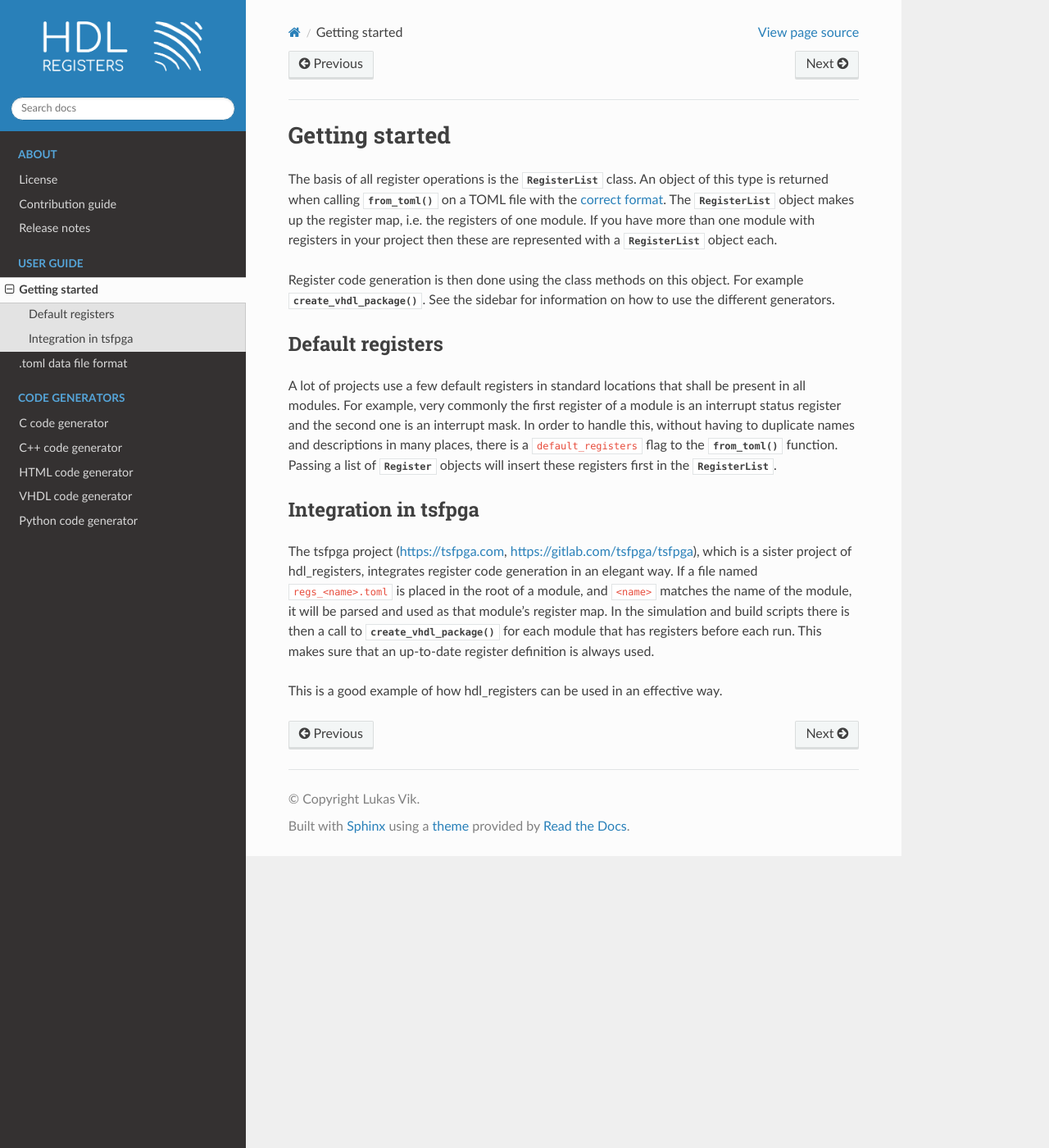
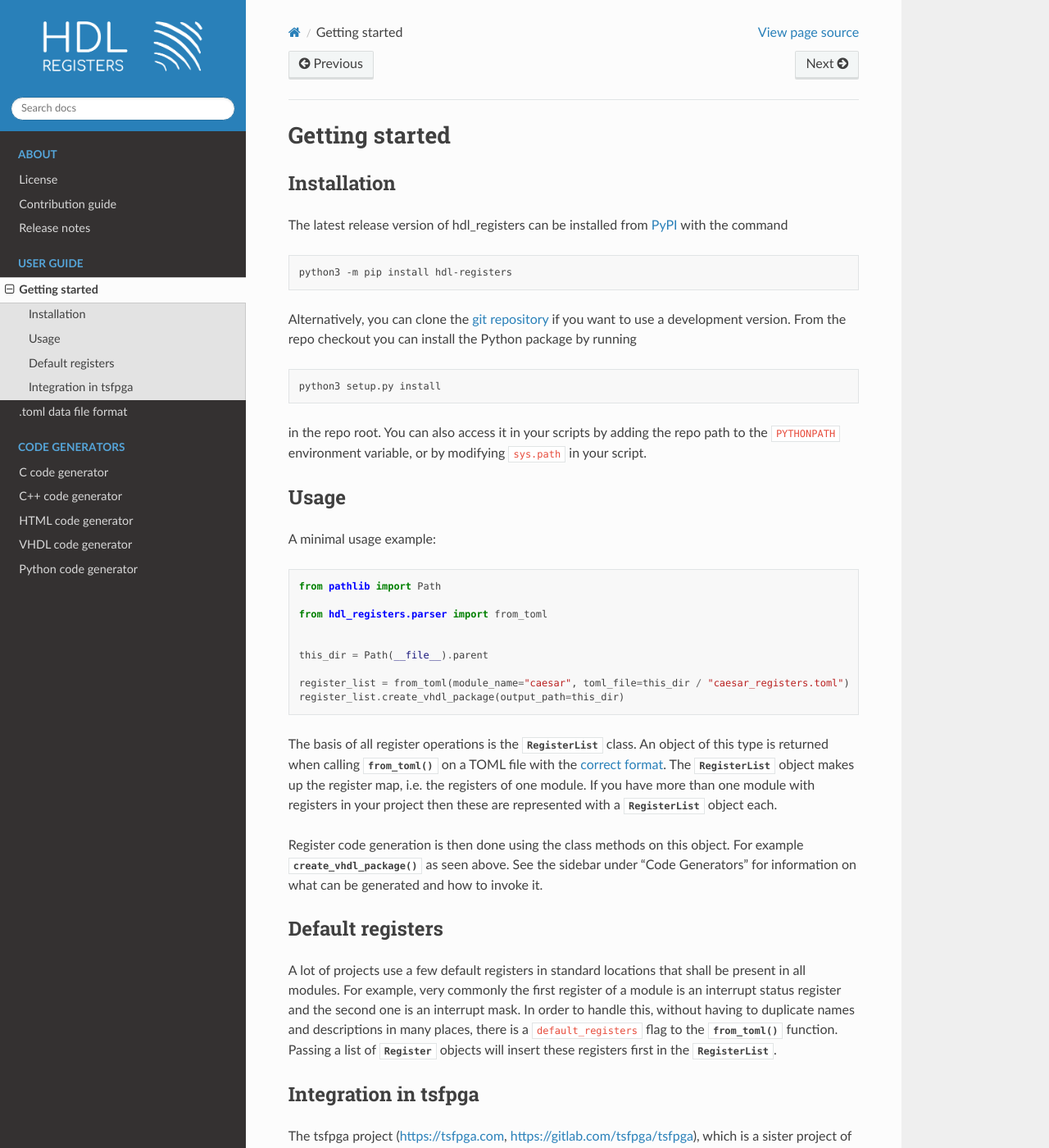
Before and after one commit to hdl-registers/hdl-registers, a Sphinx documentation site: the page built from doc/sphinx/getting_started.rst, in a window 1280 px wide and 1400 px high. Shown: the whole window at 82% size. Built offline with Sphinx 7.4.7 and the Read the Docs theme 2.0.0, drawn with Linux system fonts in a browser that asks for light colours.

Commit message:
Improve documentation

```diff
--- a/doc/sphinx/c_generator.rst
+++ b/doc/sphinx/c_generator.rst
@@ -1,8 +1,8 @@
 C code generator
 ================
 
-A C header with register and field definitions can be generated with a call to
-:meth:`.RegisterList.create_c_header`.
+A C header can be generated with a call to :meth:`.RegisterList.create_c_header`.
+It contains all information about registers, fields and constants.
 Below is the resulting code from the :doc:`TOML format example <toml_format>`:
 
 .. literalinclude:: ../../generated/sphinx_rst/register_code/c/example_regs.h
--- a/doc/sphinx/cpp_generator.rst
+++ b/doc/sphinx/cpp_generator.rst
@@ -14,7 +14,8 @@ Interface header
 ----------------
 
 Below is the resulting interface header code, generated from the
-:doc:`TOML format example <toml_format>`:
+:doc:`TOML format example <toml_format>`.
+Note that the register constants are also included here.
 
 .. literalinclude:: ../../generated/sphinx_rst/register_code/cpp/i_example.h
    :caption: Example interface header
--- a/doc/sphinx/getting_started.rst
+++ b/doc/sphinx/getting_started.rst
@@ -1,5 +1,45 @@
 Getting started
 ===============
+
+Installation
+------------
+
+The latest release version of hdl_registers can be installed from
+`PyPI <https://pypi.org/project/hdl-registers/>`__ with the command
+
+.. code-block:: shell
+
+  python3 -m pip install hdl-registers
+
+Alternatively, you can clone the `git repository <https://gitlab.com/hdl_registers/hdl_registers>`__
+if you want to use a development version.
+From the repo checkout you can install the Python package by running
+
+.. code-block:: shell
+
+  python3 setup.py install
+
+in the repo root.
+You can also access it in your scripts by adding the repo path to the ``PYTHONPATH`` environment
+variable, or by modifying ``sys.path`` in your script.
+
+
+Usage
+-----
+
+A minimal usage example:
+
+.. code-block:: python
+
+  from pathlib import Path
+
+  from hdl_registers.parser import from_toml
+
+
+  this_dir = Path(__file__).parent
+
+  register_list = from_toml(module_name="caesar", toml_file=this_dir / "caesar_registers.toml")
+  register_list.create_vhdl_package(output_path=this_dir)
 
 The basis of all register operations is the :class:`.RegisterList` class.
 An object of this type is returned when calling :func:`.from_toml` on a TOML file with the
@@ -9,8 +49,9 @@ If you have more than one module with registers in your project then these are r
 :class:`.RegisterList` object each.
 
 Register code generation is then done using the class methods on this object.
-For example :meth:`.create_vhdl_package`.
-See the sidebar for information on how to use the different generators.
+For example :meth:`.create_vhdl_package` as seen above.
+See the sidebar under "Code Generators" for information on what can be generated and how to
+invoke it.
 
 
 Default registers
```
Also changed, not shown: 2 other files.
